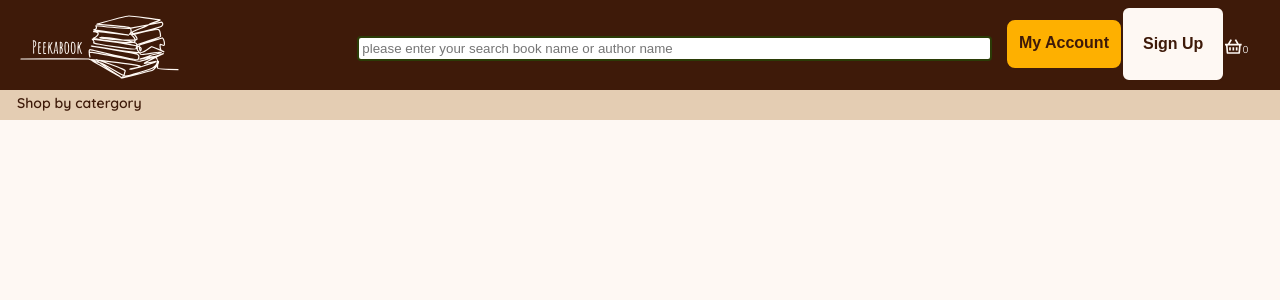
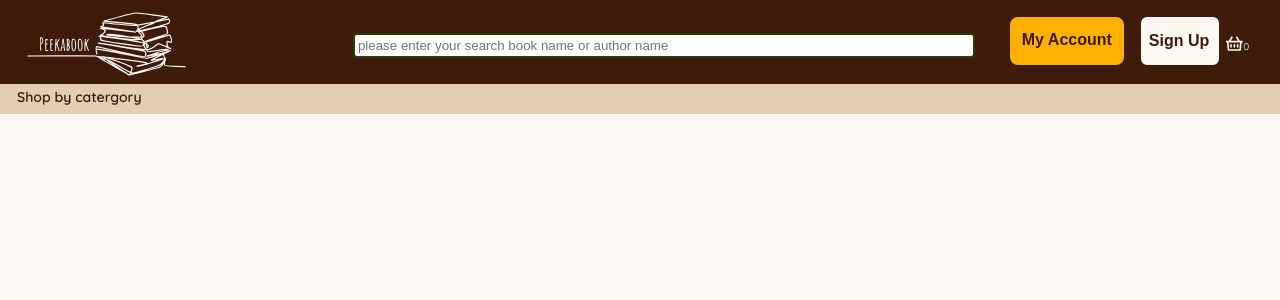
Before and after one commit to ZeptoFarad/book-app-summative, a Vue app in the folder front/: page / in a window 1280 px wide. Shown: the top 300 px of the page. Built offline with nearby package versions, Linux system fonts and the light colour scheme.

Commit message:
Update Header.vue

```diff
--- a/front/src/components/Header.vue
+++ b/front/src/components/Header.vue
@@ -106,9 +106,9 @@
     }
     .book-logo{
         flex: 3.5;
-        margin-left: 10px;
+        margin-left: 12px;
+        margin-top: 6px;
         margin-bottom: 5px;
-        margin:5px ;
         cursor: pointer;
         padding-left: 13px;
     }
@@ -126,9 +126,13 @@
     }
     .primary_button{
        padding: 13px 10px 0px 10px;
+       margin-right: 5px;
+       margin-left: 20px;
     }
     .secondary_button{
-
+        padding: 0px 10px 0px 8px;
+        margin-left: 10px;
+        margin-right: 5px;
     }
 
     .shopping-car{
```
